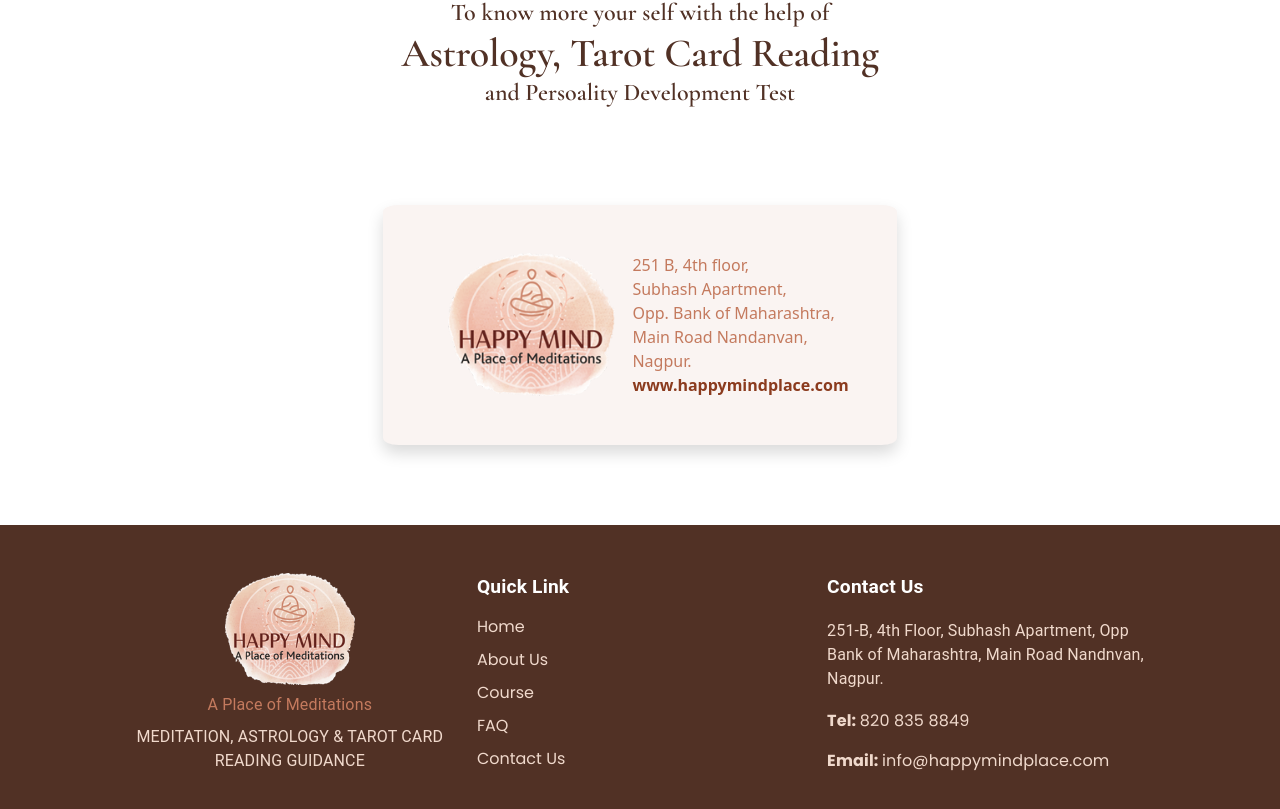
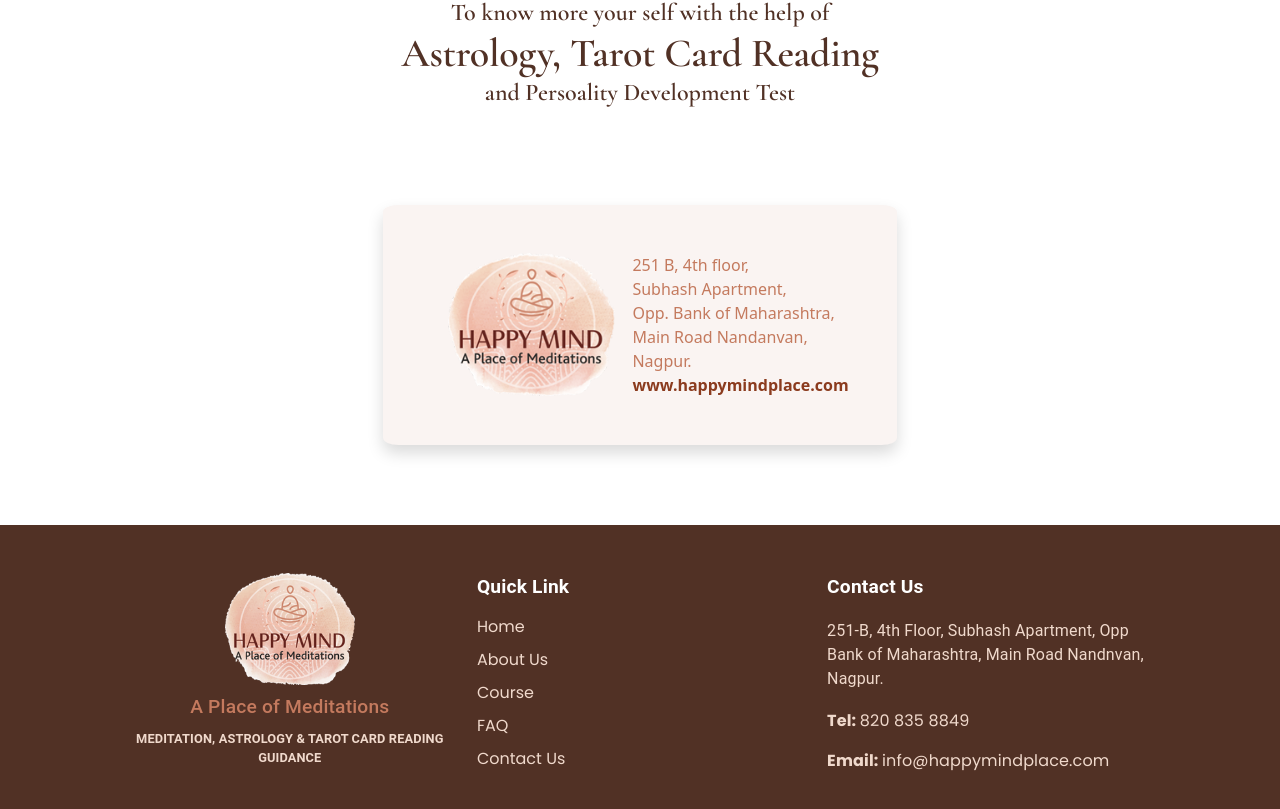
Before and after one commit to pritam-shinde/happymindplace, a Next.js app: page /about-us in a window 1280 px wide. Shown: the part 1820-2629 px from the top of the page. Built offline with nearby package versions, Linux system fonts and the light colour scheme.

Commit message:
!important css in footer

```diff
--- a/styles/Footer.module.css
+++ b/styles/Footer.module.css
@@ -8,15 +8,15 @@
 
 .place{
     color: #c47a5e;
-    font-size: 1.2rem;
-    font-weight: 500;
+    font-size: 1.2rem !important;
+    font-weight: 500 !important;
     font-family: "Poppins", sans-serif;;
 }
 
 .more{
     color: #f0d9cc;
-    font-size: 0.8rem;
-    font-weight: 700;
+    font-size: 0.8rem !important;
+    font-weight: 700 !important;
     font-family: "Poppins", sans-serif;;
 }
 
```
